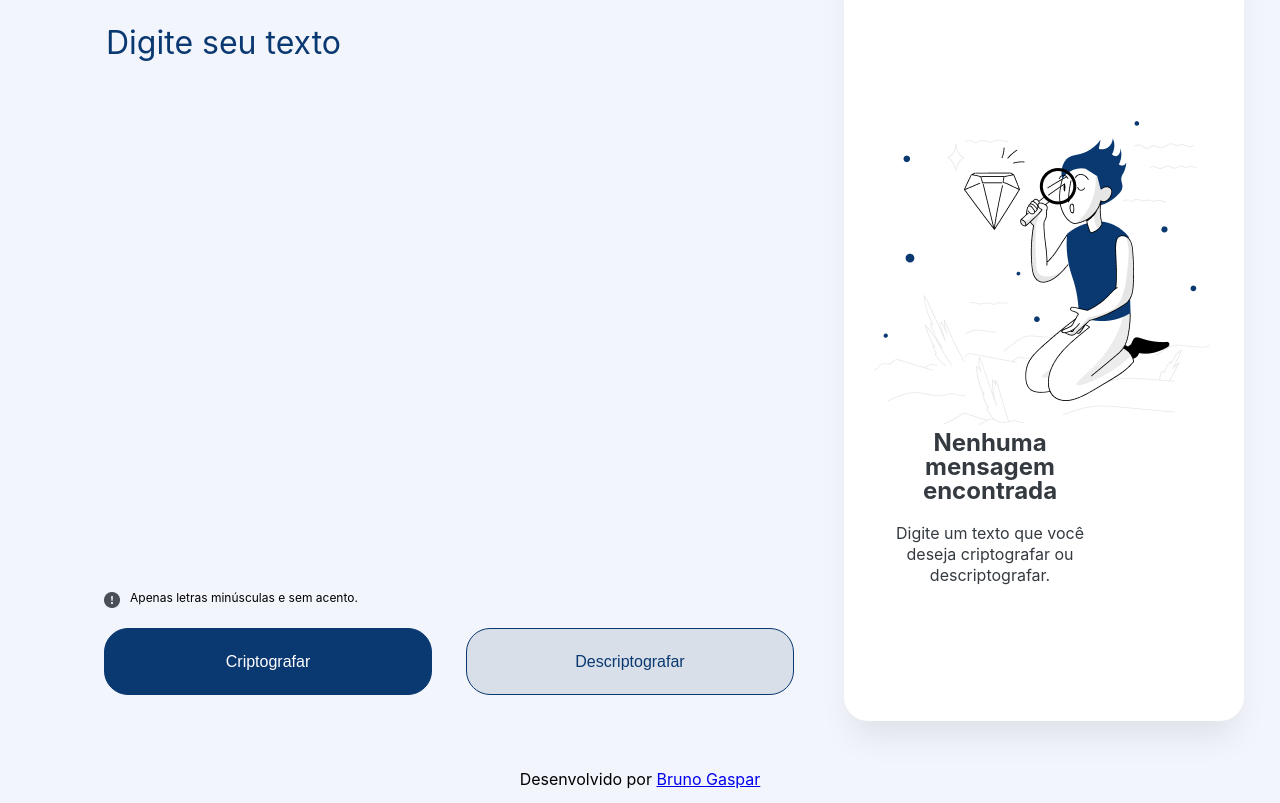
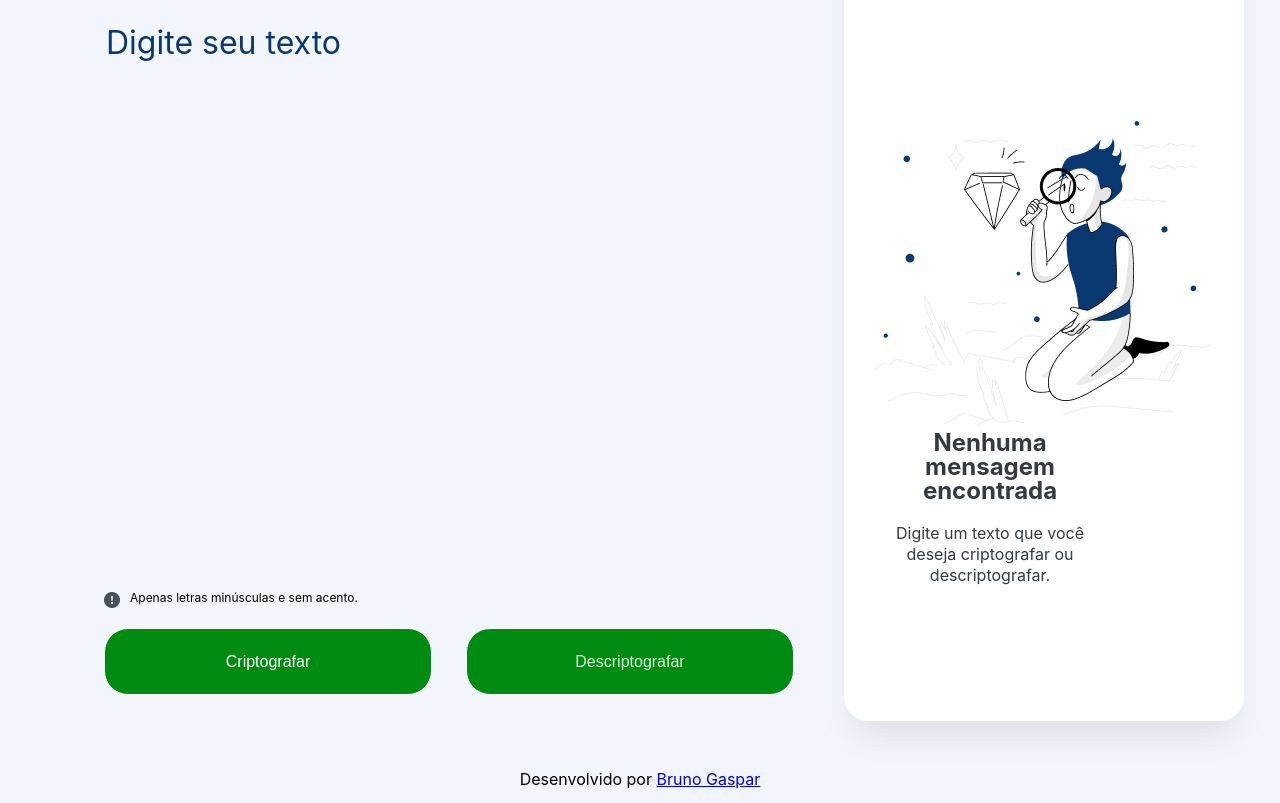
Before and after one commit to bruno-gac/challenge-encriptador, a plain HTML site: page index.html in a window 1280 px wide. Shown: the part 110-913 px from the top of the page. Drawn offline with Linux system fonts and the light colour scheme.

Commit message:
cor do botão modificado

```diff
--- a/style.css
+++ b/style.css
@@ -97,8 +97,8 @@ main {
 .btn-criptografar {
   width: 328px;
   height: 67px;
-  background-color: #0a3871;
-  border: 1px solid #0a3871;
+  background-color: #008c10;
+  border: 1px solid #ffffff;
   border-radius: 24px;
   color: #ffffff;
   cursor: pointer;
@@ -113,10 +113,10 @@ main {
   width: 328px;
   height: 67px;
   margin-left: 30px;
-  background-color: #d8dfe8;
-  border: 1px solid #0a3871;
+  background-color: #008c10;
+  border: 1px solid #ffffff;
   border-radius: 24px;
-  color: #0a3871;
+  color: #d7ffd8;
   cursor: pointer;
   font-size: 1rem;
 }
```
Also changed, not shown: index.html (+1 -1 lines).
